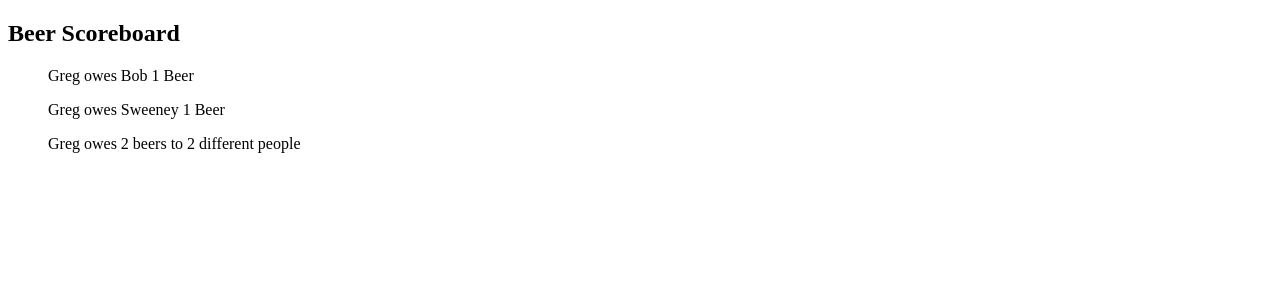
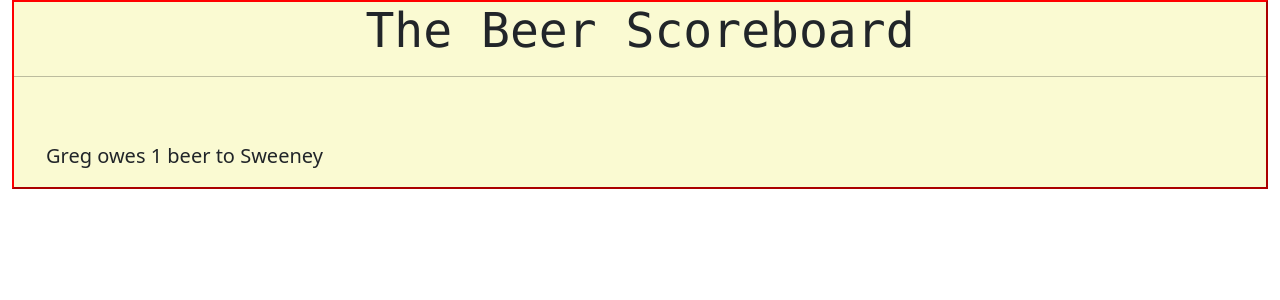
Before and after one commit to moose46/PythonGoogleWeb, a Flask app: page / in a window 1280 px wide. Shown: the top 300 px of the page. Run offline with Flask 2, Linux system fonts and the light colour scheme.

Commit message:
Updated week 2

```diff
--- a/main.py
+++ b/main.py
@@ -16,4 +16,5 @@
 
 
 if __name__ == "__main__":
-    app.run(host="127.0.0.1", port=8080, debug=True)
+    # app.run(host="127.0.0.1", port=8080, debug=True)
+    app.run(debug=True)
--- /dev/null
+++ b/templates/base.html
@@ -0,0 +1,46 @@
+<!DOCTYPE html>
+<html>
+  <head>
+    <title>Beer Me Greg</title>
+    <meta name="viewport" content="width=device-width, initial-scale=1.0">
+<!--    <link href="{{ url_for('static', filename='bootstrap.min.css') }}" rel="stylesheet">-->
+<link href="https://cdn.jsdelivr.net/npm/bootstrap@5.0.0-beta2/dist/css/bootstrap.min.css" rel="stylesheet" integrity="sha384-BmbxuPwQa2lc/FVzBcNJ7UAyJxM6wuqIj61tLrc4wSX0szH/Ev+nYRRuWlolflfl" crossorigin="anonymous">
+<script src="https://cdn.jsdelivr.net/npm/bootstrap@5.0.0-beta2/dist/js/bootstrap.bundle.min.js" integrity="sha384-b5kHyXgcpbZJO/tY9Ul7kGkf1S0CWuKcCD38l8YkeH8z8QjE0GmW1gYU5S9FOnJ0" crossorigin="anonymous"></script>  </head>
+  <style>
+      h1 {text-align: center;
+          font-family: 'Consolas', 'Deja Vu Sans Mono', 'Bitstream Vera Sans Mono', monospace;
+          font-weight: bolder;
+      }
+      .myHr {
+          color: black;
+      }
+      .myDiv {
+          border: 2px outset red;
+          background-color: lightgoldenrodyellow;
+          text-align: left;
+      }
+      li {
+          font-min-size: large;
+          font-size: large;
+      }
+  </style>
+  <body>
+
+    <div class="container-fluid">
+
+      <!-- child template -->
+      {% block content %}{% endblock %}
+
+      <!-- errors -->
+      {% if error %}
+        <p class="error"><strong>Error:</strong> {{ error }}</p>
+      {% endif %}
+
+      <!-- messages -->
+      {% for message in get_flashed_messages() %}
+        {{ message }}
+      {% endfor %}
+    </div>
+
+  </body>
+</html>
--- a/templates/beer.html
+++ b/templates/beer.html
@@ -1,16 +1,12 @@
-<!DOCTYPE html>
-<html lang="en">
-<head>
-    <meta charset="UTF-8">
-    <div class="container">
-        <title>Beer Me Greg</title>
-        <h2 class="alert-danger">Beer Scoreboard</h2>
-        <ol>Greg owes Bob 1 Beer</ol>
-        <ol>Greg owes Sweeney 1 Beer</ol>
-        <ol>Greg owes 2 beers to 2 different people</ol>
+{% extends "base.html" %}
+{% block content %}
+    <div class="myDiv">
+        <h1 class="display-5">The Beer Scoreboard</h1>
+        <hr class="myHr">
+        <br><br>
+        <ul>
+            <blockquote  class="blockquote">
+                <p>Greg owes 1 beer to Sweeney</p></blockquote>
+        </ul>
     </div>
-</head>
-<body>
-
-</body>
-</html>
+{% endblock %}
```
